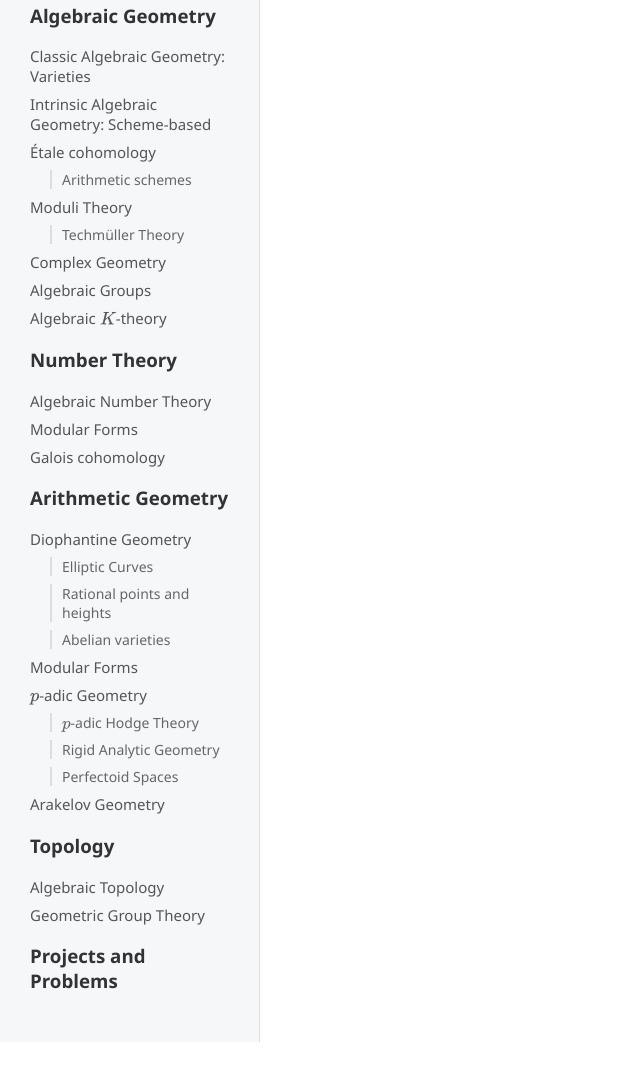
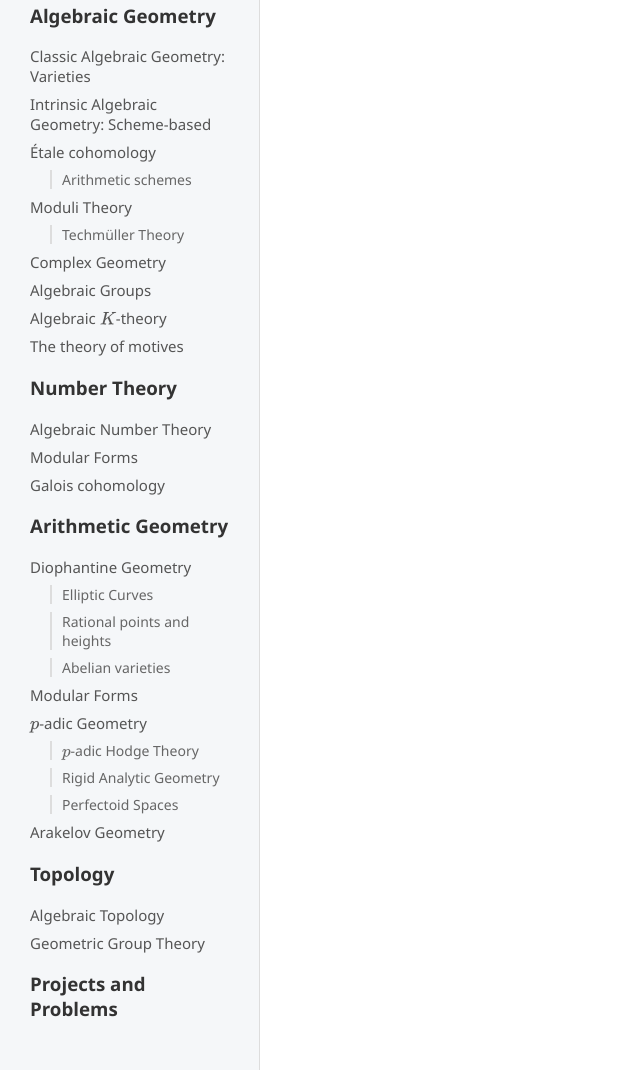
Before and after one commit to Git-crypto-rgb/git-crypto-rgb.github.io, a plain HTML site: page index.html in a window 1280 px wide. Shown: the part 599-1669 px from the top of the page, without its empty margins (0-640 px from the left). Before the commit the page ends 1641 px from the top, so only its background shows below. Drawn offline with nearby package versions, Linux system fonts and the light colour scheme.

Commit message:
Force update: Fresh copy of PDF notes

```diff
--- a/index.html
+++ b/index.html
@@ -58,6 +58,7 @@
                     <li><a href="#">Complex Geometry</a></li>
                     <li><a href="#">Algebraic Groups</a></li>
                     <li><a href="#">Algebraic $K$-theory</a></li>
+                    <li><a href="#">The theory of motives</a></li>
                 </ul>
             </div>
 
```
Also changed, not shown: 5 other files.
